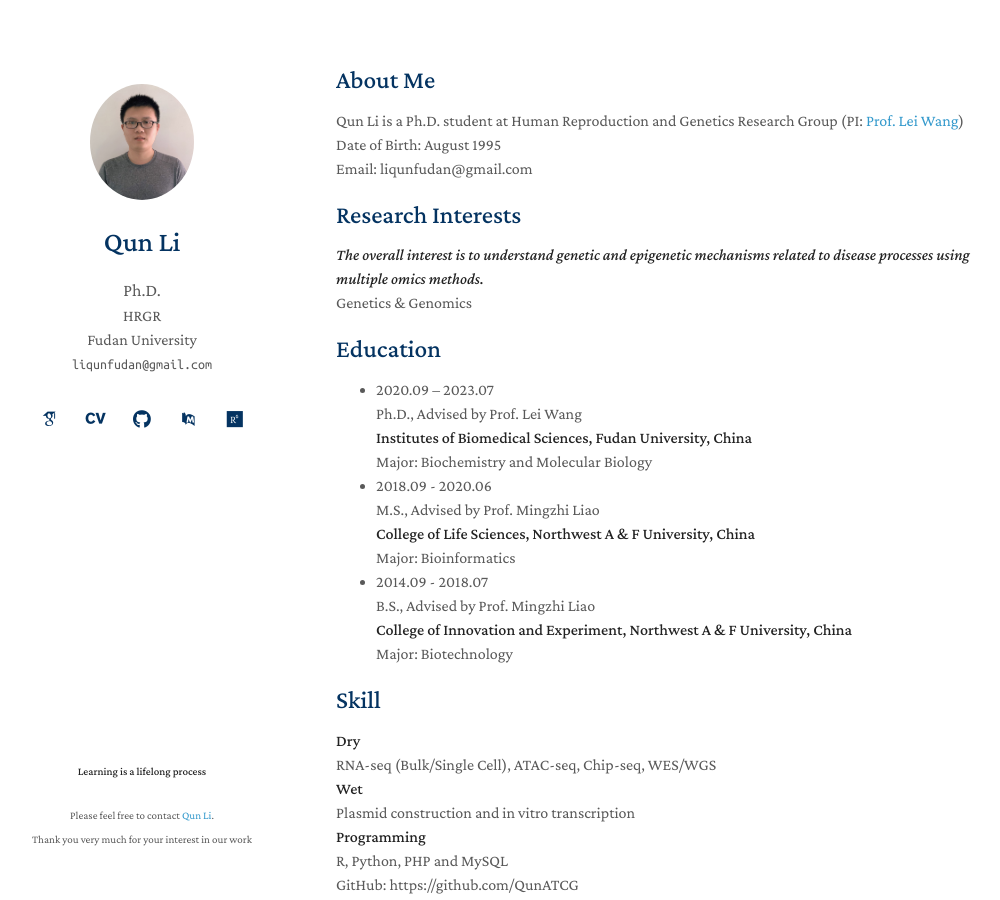
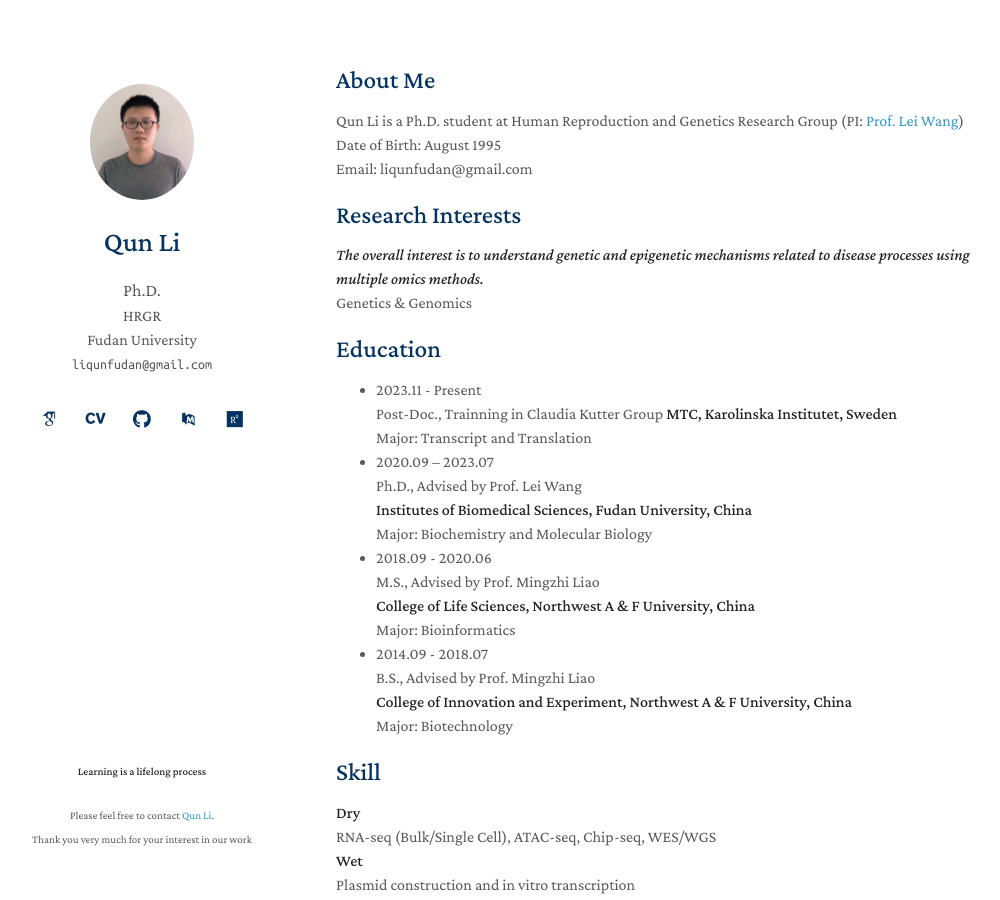
Before and after one commit to liqunbio/liqunbio.github.io, a Jekyll site: the page built from index.md, in a window 1280 px wide and 900 px high. Shown: the whole window, without its empty margins (134-1134 px from the left). Built offline with Jekyll 4.4.1, drawn with Linux system fonts in a browser that asks for light colours; some web fonts are replaced; comment, search, counter and statistics services are not loaded; our own code applies the rules of GitHub Pages for plain Markdown files.

Commit message:
Update index.md

```diff
--- a/index.md
+++ b/index.md
@@ -14,6 +14,10 @@ Email: liqunfudan@gmail.com <br>
 Genetics & Genomics
 
 ## Education
+- 2023.11 - Present <br>
+Post-Doc., Trainning in Claudia Kutter Group
+**MTC, Karolinska Institutet, Sweden** <br>
+Major: Transcript and Translation
 - 2020.09 – 2023.07 <br>
 Ph.D., Advised by Prof. Lei Wang <br>
 **Institutes of Biomedical Sciences, Fudan University, China** <br>
```
